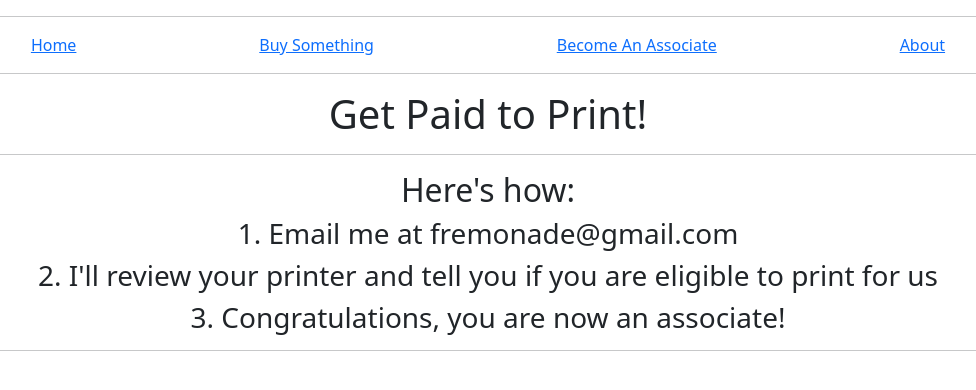
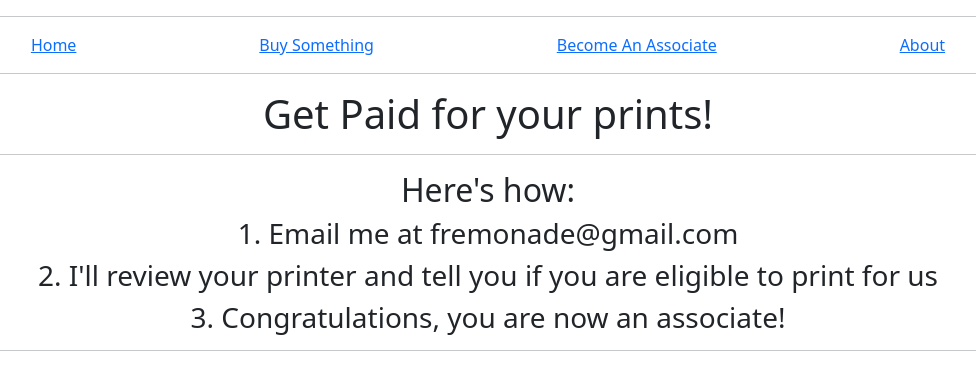
Before and after one commit to includeRubiks/the-unnamed-printing-business, a React (Vite) app: page /the-unnamed-printing-business/becomeanassociate in a window 1280 px wide. Shown: the top 390 px of the page, without its empty margins (152-1128 px from the left). Built offline with nearby package versions, Linux system fonts and the light colour scheme.

Commit message:
Chagned associate instructions

```diff
--- a/src/BecomeAnAssociate.tsx
+++ b/src/BecomeAnAssociate.tsx
@@ -6,7 +6,7 @@ function BecomeAnAssociate(){
             <hr></hr>
             <LinkBar></LinkBar>
             <hr></hr>
-            <h1>Get Paid to Print!</h1>
+            <h1>Get Paid for your prints!</h1>
             <hr></hr>
             <h2>Here's how:</h2>
             <h3>1. Email me at fremonade@gmail.com</h3>
```
